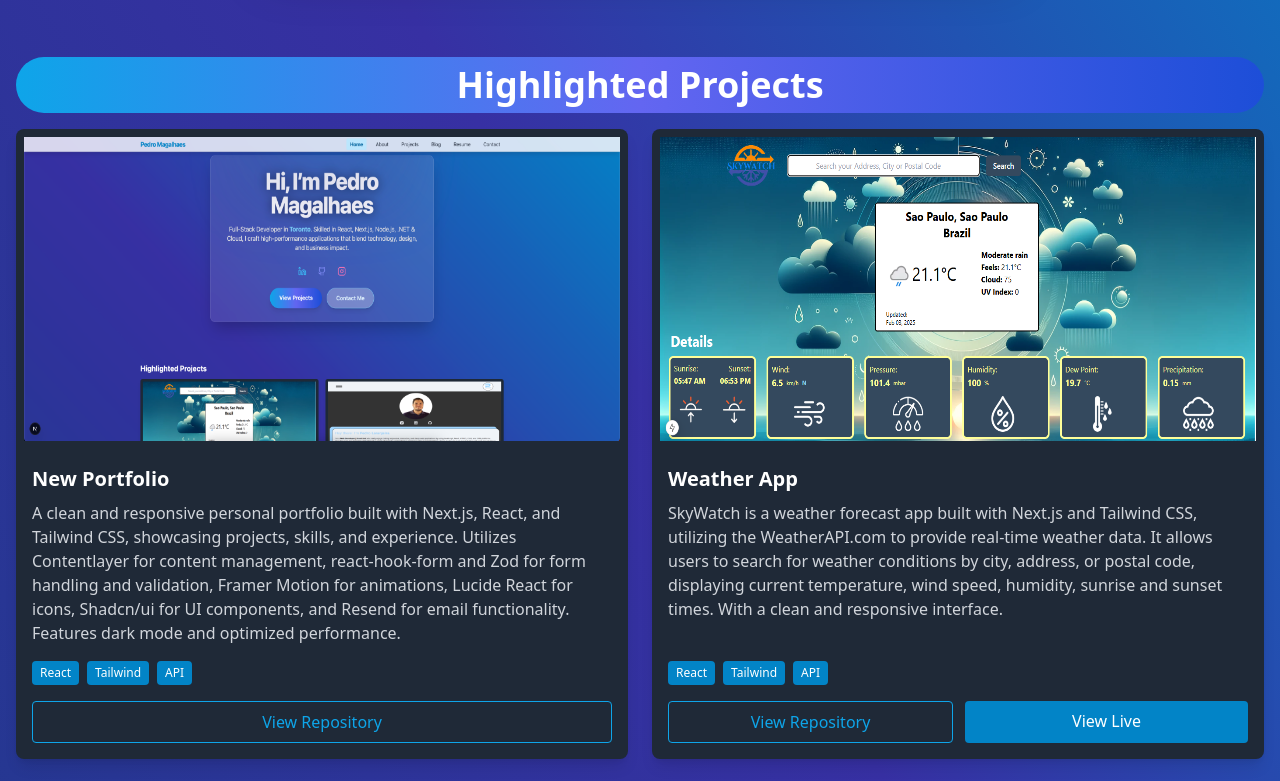
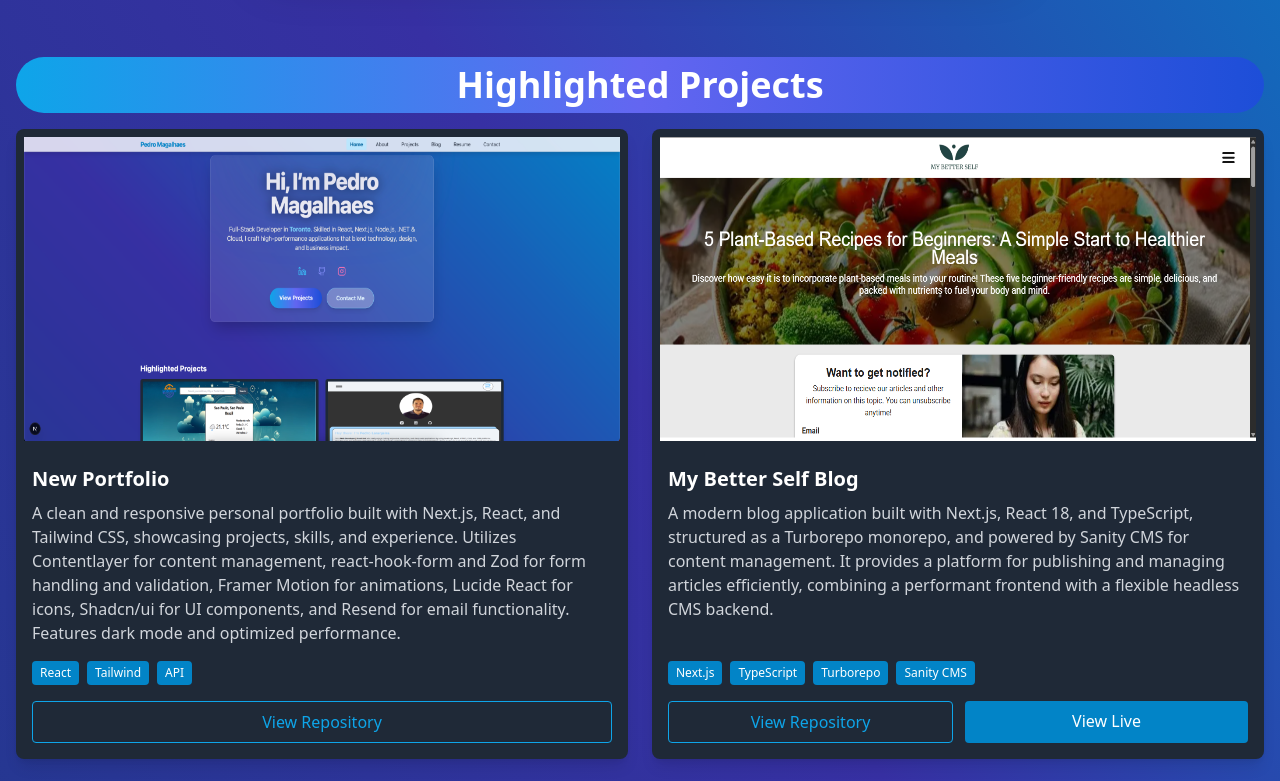
Before and after one commit to laranjeirapedro/new_portfolio_v2, a Next.js app: page / in a window 1280 px wide. Shown: the part 700-1481 px from the top of the page. Built offline with nearby package versions, Linux system fonts and the light colour scheme.

Commit message:
added blog project

```diff
--- a/src/components/home/project-highlight.tsx
+++ b/src/components/home/project-highlight.tsx
@@ -6,7 +6,7 @@ export default function ProjectHighlight() {
     <section className="w-full max-w-7xl mx-auto py-8 px-4">
       <h2 className="text-4xl bg-gradient-to-r from-sky-500 via-indigo-500 to-blue-700 text-white text-center font-bold mb-4 border-blue rounded-full py-2">Highlighted Projects</h2>
       <div className="grid gap-6 grid-cols-1 md:grid-cols-2">
-        {projects.map((p) => (
+        {projects.slice(0, 4).map((p) => (
           <ProjectCard key={p.title} {...p} />
         ))}
       </div>
--- a/src/data/projects.ts
+++ b/src/data/projects.ts
@@ -7,6 +7,15 @@ export const projects = [
     image: "/images/new-portfolio.webp",
     repo: "https://github.com/laranjeirapedro/new_portfolio_v2",
     liveUrl: "",
+  },
+  {
+    title: "My Better Self Blog",
+    description:
+      "A modern blog application built with Next.js, React 18, and TypeScript, structured as a Turborepo monorepo, and powered by Sanity CMS for content management. It provides a platform for publishing and managing articles efficiently, combining a performant frontend with a flexible headless CMS backend.",
+    tags: ["Next.js", "TypeScript", "Turborepo", "Sanity CMS"],
+    image: "/images/my-better-self.webp",
+    repo: "https://github.com/laranjeirapedro/portfolio_project_my_better_self",
+    liveUrl: "https://mybetterself.blog/",
   },
   {
     title: "Weather App",
```
Also changed, not shown: public/images/my-better-self.webp (added).
